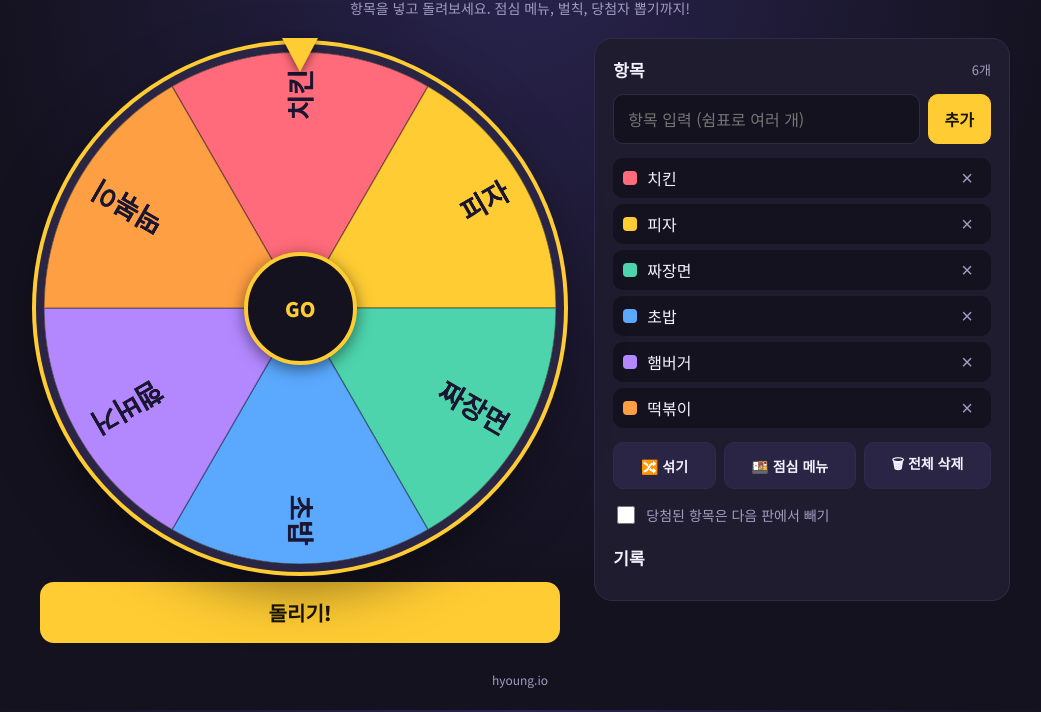
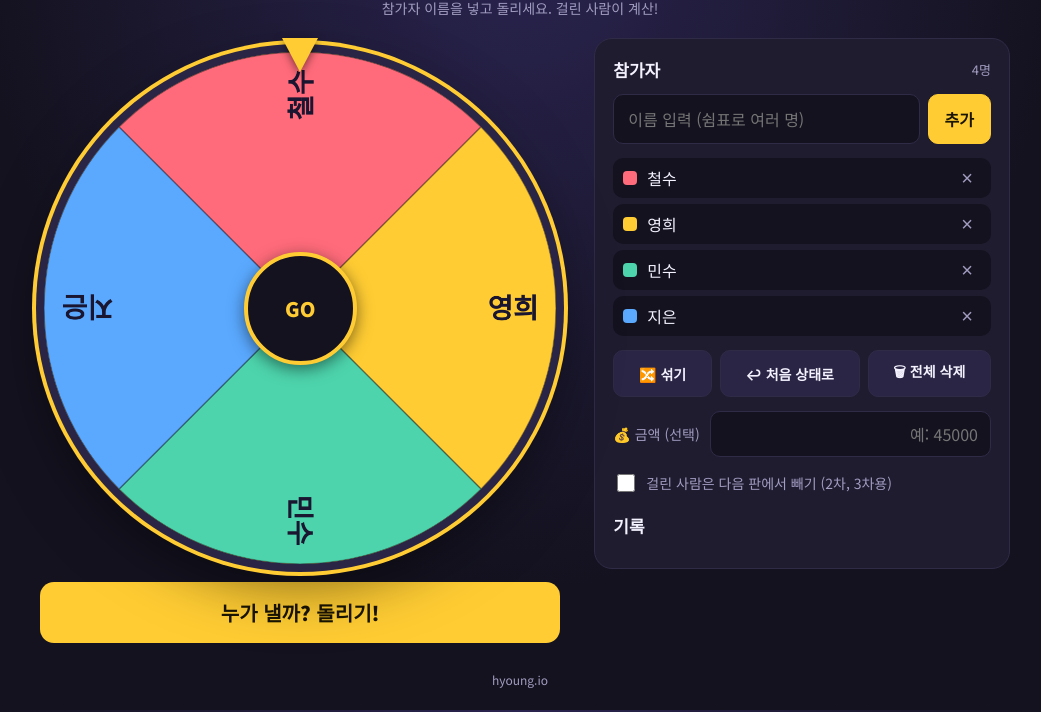
Before and after one commit to forwardyoung/hyoung.io, a plain HTML site: page index.html in a window 1280 px wide. Shown: the part 90-802 px from the top of the page, without its empty margins (120-1161 px from the left). Drawn offline with Linux system fonts and the light colour scheme.

Commit message:
Make it a who-pays betting roulette
Co-Authored-By: Claude Opus 5.5 <noreply@anthropic.com>

```diff
--- a/index.html
+++ b/index.html
@@ -4,8 +4,8 @@
 <meta charset="utf-8">
 <meta name="viewport" content="width=device-width, initial-scale=1, viewport-fit=cover">
 <meta name="theme-color" content="#14121f">
-<title>룰렛 돌리기</title>
-<meta name="description" content="항목을 입력하고 룰렛을 돌려보세요.">
+<title>오늘 누가 쏠까?</title>
+<meta name="description" content="참가자 이름을 넣고 룰렛을 돌려 오늘 계산할 사람을 정하세요.">
 <link rel="preconnect" href="https://fonts.googleapis.com">
 <link href="https://fonts.googleapis.com/css2?family=Noto+Sans+KR:wght@400;700;900&display=swap" rel="stylesheet">
 <style>
@@ -117,6 +117,10 @@
 
   .toolbar { display: flex; flex-wrap: wrap; gap: 8px; margin-top: 14px; }
   .toolbar .btn { flex: 1 1 auto; font-size: 14px; padding: 10px 12px; }
+  .amount { display: flex; align-items: center; gap: 10px; margin-top: 14px; color: var(--muted); font-size: 14px; }
+  .amount input { flex: 1; min-width: 0; padding: 10px 12px; border-radius: 10px; border: 1px solid var(--line); background: var(--bg); color: var(--text); font: inherit; font-size: 16px; text-align: right; }
+  .amount input:focus { outline: 2px solid var(--accent); outline-offset: -1px; }
+  .card .pay { color: var(--accent); font-weight: 700; margin: -10px 0 22px; font-size: 18px; }
   .opt { display: flex; align-items: center; gap: 8px; margin-top: 14px; color: var(--muted); font-size: 14px; cursor: pointer; }
   .opt input { width: 18px; height: 18px; accent-color: var(--accent); }
 
@@ -136,7 +140,7 @@
     animation: pop .35s cubic-bezier(.2,1.6,.4,1);
   }
   .card .label { color: var(--muted); font-size: 14px; }
-  .card .result { font-size: clamp(28px, 9vw, 44px); font-weight: 900; margin: 8px 0 22px; word-break: break-word; }
+  .card .result { font-size: clamp(28px, 9vw, 44px); font-weight: 900; margin: 8px 0 18px; word-break: break-word; }
   .card .actions { display: flex; gap: 8px; }
   .card .actions .btn { flex: 1; }
   @keyframes fade { from { opacity: 0 } }
@@ -148,8 +152,8 @@
 </head>
 <body>
 <header>
-  <h1>🎯 <span>룰렛</span> 돌리기</h1>
-  <p>항목을 넣고 돌려보세요. 점심 메뉴, 벌칙, 당첨자 뽑기까지!</p>
+  <h1>💸 오늘 <span>누가</span> 쏠까?</h1>
+  <p>참가자 이름을 넣고 돌리세요. 걸린 사람이 계산!</p>
 </header>
 
 <main>
@@ -159,22 +163,23 @@
       <canvas id="wheel" width="1040" height="1040" aria-label="룰렛 휠"></canvas>
       <div class="hub" id="hub">GO</div>
     </div>
-    <button class="spin-btn" id="spin">돌리기!</button>
+    <button class="spin-btn" id="spin">누가 낼까? 돌리기!</button>
   </section>
 
   <section class="panel">
-    <h2>항목 <small id="count"></small></h2>
+    <h2>참가자 <small id="count"></small></h2>
     <form class="add-row" id="addForm">
-      <input id="itemInput" placeholder="항목 입력 (쉼표로 여러 개)" maxlength="60" autocomplete="off" enterkeyhint="done">
+      <input id="itemInput" placeholder="이름 입력 (쉼표로 여러 명)" maxlength="60" autocomplete="off" enterkeyhint="done">
       <button class="btn primary" type="submit">추가</button>
     </form>
     <ul class="items" id="items"></ul>
     <div class="toolbar">
       <button class="btn" id="shuffle">🔀 섞기</button>
-      <button class="btn" id="preset">🍱 점심 메뉴</button>
+      <button class="btn" id="reset">↩︎ 처음 상태로</button>
       <button class="btn" id="clear">🗑 전체 삭제</button>
     </div>
-    <label class="opt"><input type="checkbox" id="removeWinner"> 당첨된 항목은 다음 판에서 빼기</label>
+    <label class="amount">💰 금액 (선택)<input id="amount" inputmode="numeric" placeholder="예: 45000" autocomplete="off"></label>
+    <label class="opt"><input type="checkbox" id="removeWinner"> 걸린 사람은 다음 판에서 빼기 (2차, 3차용)</label>
 
     <div class="history">
       <h2>기록</h2>
@@ -187,11 +192,12 @@
 
 <div class="modal" id="modal" role="dialog" aria-modal="true">
   <div class="card">
-    <div class="label">🎉 결과</div>
+    <div class="label">오늘 계산은…</div>
     <div class="result" id="resultText"></div>
+    <div class="pay" id="payText"></div>
     <div class="actions">
       <button class="btn" id="closeModal">닫기</button>
-      <button class="btn primary" id="again">한 번 더</button>
+      <button class="btn primary" id="again">다시 내기</button>
     </div>
   </div>
 </div>
@@ -200,18 +206,18 @@
 <script>
 (() => {
   const COLORS = ["#ff6b7a","#ffcc33","#4dd4ac","#5aa9ff","#b388ff","#ff9f43","#26c6da","#f06292","#9ccc65","#7986cb"];
-  const DEFAULT = ["치킨","피자","짜장면","초밥","햄버거","떡볶이"];
-  const LUNCH = ["김치찌개","된장찌개","제육볶음","돈까스","국밥","냉면","비빔밥","쌀국수","파스타","샐러드"];
-  const KEY = "hyoung-roulette-v1";
+  const DEFAULT = ["철수","영희","민수","지은"];
+  const KEY = "hyoung-whopays-v1";
 
   const $ = id => document.getElementById(id);
   const canvas = $("wheel"), ctx = canvas.getContext("2d");
   const size = canvas.width, R = size / 2;
 
-  let state = { items: DEFAULT.slice(), history: [], removeWinner: false };
+  let state = { items: DEFAULT.slice(), history: [], removeWinner: false, amount: "" };
   try { const s = JSON.parse(localStorage.getItem(KEY)); if (s && Array.isArray(s.items)) state = { ...state, ...s }; } catch {}
   const save = () => { try { localStorage.setItem(KEY, JSON.stringify(state)); } catch {} };
 
+  const fmt = d => d ? Number(d).toLocaleString("ko-KR") : "";
   let angle = 0;      // current rotation (rad)
   let spinning = false;
 
@@ -231,7 +237,7 @@
       ctx.fillStyle = "#2a2545"; ctx.beginPath(); ctx.arc(0, 0, R, 0, Math.PI * 2); ctx.fill();
       ctx.restore();
       ctx.fillStyle = "#a19cc0"; ctx.font = "700 44px 'Noto Sans KR', sans-serif";
-      ctx.textAlign = "center"; ctx.fillText("항목을 추가하세요", R, R + R * 0.45);
+      ctx.textAlign = "center"; ctx.fillText("참가자를 추가하세요", R, R + R * 0.45);
       return;
     }
     const seg = Math.PI * 2 / n;
@@ -263,7 +269,7 @@
   function renderList() {
     const ul = $("items"); ul.innerHTML = "";
     const n = state.items.length;
-    if (!n) ul.innerHTML = '<li class="empty">아직 항목이 없어요</li>';
+    if (!n) ul.innerHTML = '<li class="empty">아직 참가자가 없어요</li>';
     state.items.forEach((t, i) => {
       const li = document.createElement("li");
       li.innerHTML = `<span class="dot" style="background:${colorFor(i, n)}"></span><span class="name"></span><button class="del" aria-label="삭제">×</button>`;
@@ -271,11 +277,12 @@
       li.querySelector(".del").onclick = () => { if (spinning) return; state.items.splice(i, 1); update(); };
       ul.appendChild(li);
     });
-    $("count").textContent = `${n}개`;
+    $("count").textContent = `${n}명`;
     $("spin").disabled = n < 2;
     const ol = $("history"); ol.innerHTML = "";
     state.history.slice(0, 20).forEach(h => { const li = document.createElement("li"); li.textContent = h; ol.appendChild(li); });
     $("removeWinner").checked = !!state.removeWinner;
+    if (document.activeElement !== $("amount")) $("amount").value = fmt(state.amount);
   }
 
   function update() { save(); renderList(); draw(); }
@@ -324,9 +331,11 @@
   function finish(i) {
     spinning = false;
     const name = state.items[i];
-    state.history.unshift(name);
+    state.history.unshift(Number(state.amount) ? `${name} (${Number(state.amount).toLocaleString("ko-KR")}원)` : name);
     state.history = state.history.slice(0, 50);
-    $("resultText").textContent = name;
+    $("resultText").textContent = `${name} 님이 쏩니다!`;
+    const amt = Number(state.amount) || 0;
+    $("payText").textContent = amt ? `💳 ${amt.toLocaleString("ko-KR")}원 결제` : "💳 잘 먹겠습니다 🙏";
     $("modal").classList.add("show");
     confetti();
     if (navigator.vibrate) navigator.vibrate([60, 40, 120]);
@@ -376,8 +385,9 @@
     for (let i = a.length - 1; i > 0; i--) { const j = Math.floor(Math.random() * (i + 1)); [a[i], a[j]] = [a[j], a[i]]; }
     update();
   };
-  $("preset").onclick = () => { if (spinning) return; state.items = LUNCH.slice(); update(); };
-  $("clear").onclick = () => { if (spinning) return; if (confirm("항목을 모두 지울까요?")) { state.items = []; state.history = []; update(); } };
+  $("reset").onclick = () => { if (spinning) return; state.items = DEFAULT.slice(); update(); };
+  $("amount").oninput = e => { const d = e.target.value.replace(/\D/g, "").slice(0, 10); state.amount = d; e.target.value = fmt(d); save(); };
+  $("clear").onclick = () => { if (spinning) return; if (confirm("참가자를 모두 지울까요?")) { state.items = []; state.history = []; update(); } };
   $("removeWinner").onchange = e => { state.removeWinner = e.target.checked; save(); };
   const close = () => $("modal").classList.remove("show");
   $("closeModal").onclick = close;
```
